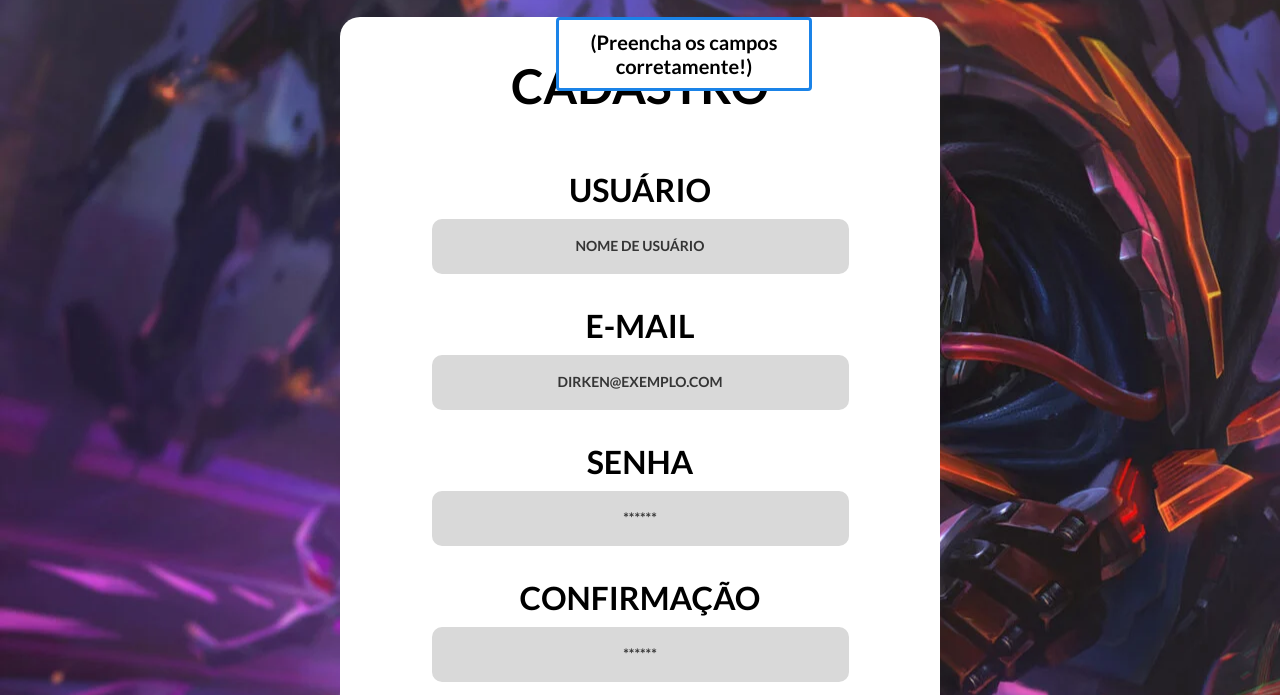
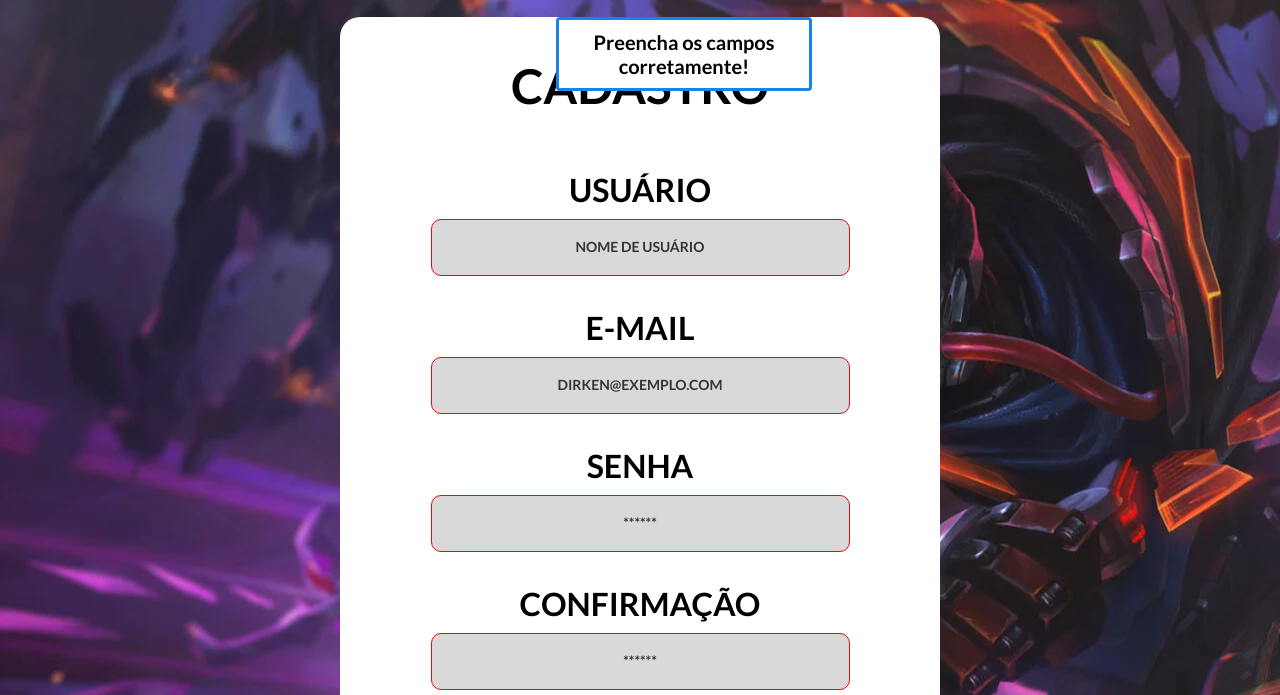
Before and after one commit to LucasMartines01/BOOP, a website: page site/public/cadastro.html in a window 1280 px wide. Both pictures are taken after a click on the button "CADASTRAR". Shown: the part 52-747 px from the top of the page. Drawn offline with Linux system fonts and the light colour scheme.

Commit message:
adicionando validações

```diff
--- a/site/public/cadastro.html
+++ b/site/public/cadastro.html
@@ -36,28 +36,28 @@
 
                 <div class="item__cadastro">
                     <span>Usuário</span>
-                    <input type="text" id="ipt_usuario" placeholder="Nome de usuário">
+                    <input type="text" id="ipt_usuario" placeholder="Nome de usuário" required>
                 </div>
 
                 <div class="item__cadastro">
                     <span>E-mail</span>
-                    <input type="email" id="ipt_email" placeholder="dirken@exemplo.com">
+                    <input type="email" id="ipt_email" placeholder="dirken@exemplo.com" required>
                 </div>
 
                 <div class="item__cadastro">
                     <span>Senha</span>
-                    <input type="password" id="ipt_senha" placeholder="******">
+                    <input type="password" id="ipt_senha" placeholder="******" required>
                 </div>
                 <div class="item__cadastro">
                     <span>Confirmação</span>
-                    <input type="password" id="ipt_confirmacao" placeholder="******">
+                    <input type="password" id="ipt_confirmacao" placeholder="******" required>
                 </div>
             </div>
 
             <button onclick="cadastrar()">Cadastrar</button>
 
             <div id="div_aguardar" class="loading-div">
-                <img src="./assets/circle-loading.gif" id="loading-gif">
+                <img src="img/circle-loading.gif" id="loading-gif">
             </div>
 
             <div id="div_erros_login">
@@ -70,12 +70,12 @@
         </div>
     </div>
 </body>
+
 </html>
 
 <script>
     function cadastrar() {
         aguardar();
-
         //Recupere o valor da nova input pelo nome do id
         // Agora vá para o método fetch logo abaixo
         var nomeVar = ipt_usuario.value;
@@ -83,9 +83,26 @@
         var senhaVar = ipt_senha.value;
         var confirmacaoSenhaVar = ipt_confirmacao.value;
 
-        if (nomeVar == "" || emailVar == "" || senhaVar == "" || confirmacaoSenhaVar == "") {
+        if (nomeVar == "") {
+            ipt_usuario.style.border = "1px solid red"
+
+        }
+        if (emailVar == "") {
+            ipt_email.style.border = "1px solid red"
+
+        }
+        if (senhaVar == "") {
+            ipt_senha.style.border = "1px solid red"
+
+        }
+        if (confirmacaoSenhaVar == "" || confirmacaoSenhaVar != senhaVar) {
+            ipt_confirmacao.style.border = "1px solid red"
+
+        }
+
+        if (nomeVar == "" || emailVar == "" || senhaVar == "" || confirmacaoSenhaVar == "" || confirmacaoSenhaVar != senhaVar) {
             cardErro.style.display = "block"
-            mensagem_erro.innerHTML = "(Preencha os campos corretamente!)";
+            mensagem_erro.innerHTML = "Preencha os campos corretamente!";
 
             finalizarAguardar();
             return false;
--- a/site/public/estilos/cadastro.css
+++ b/site/public/estilos/cadastro.css
@@ -70,6 +70,7 @@ input::placeholder {
   background-color: #52A0B9;
   border: none;
   border-radius: 10px;
+  cursor: pointer;
 }
 
 /* web data-viz */
```
Also changed, not shown: site/public/img/circle-loading.gif (added).
